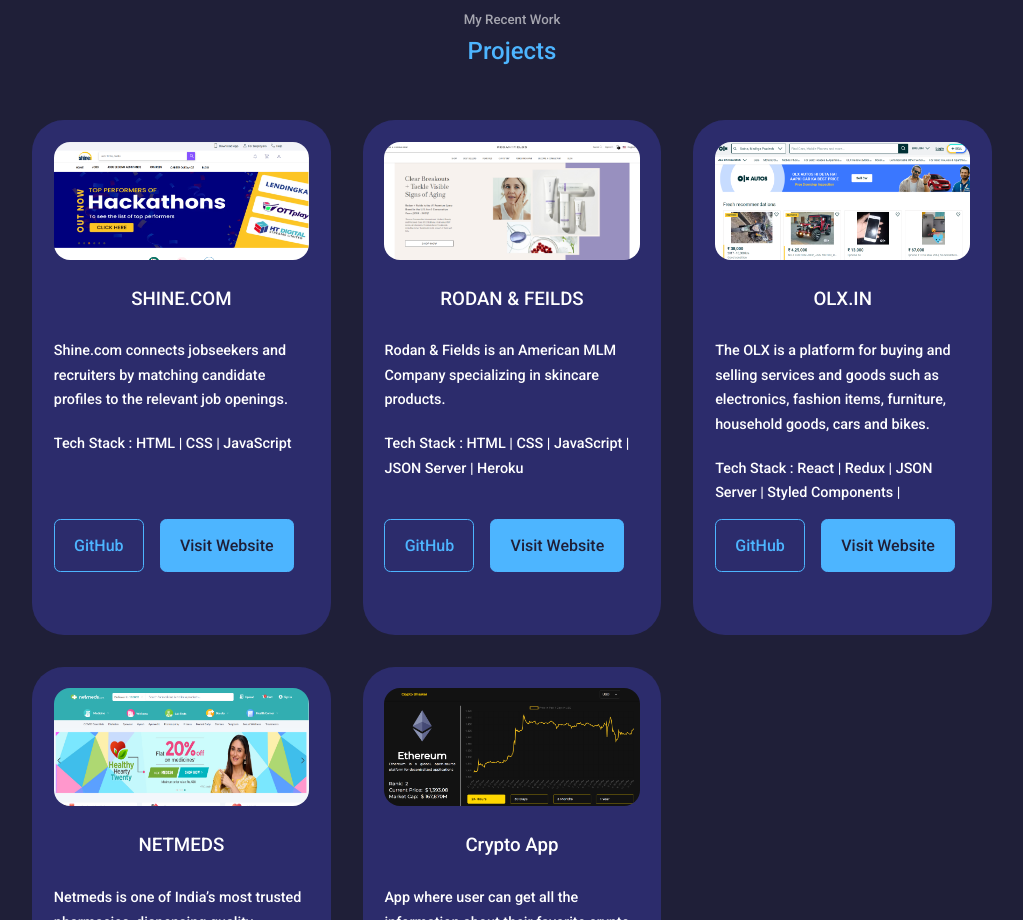
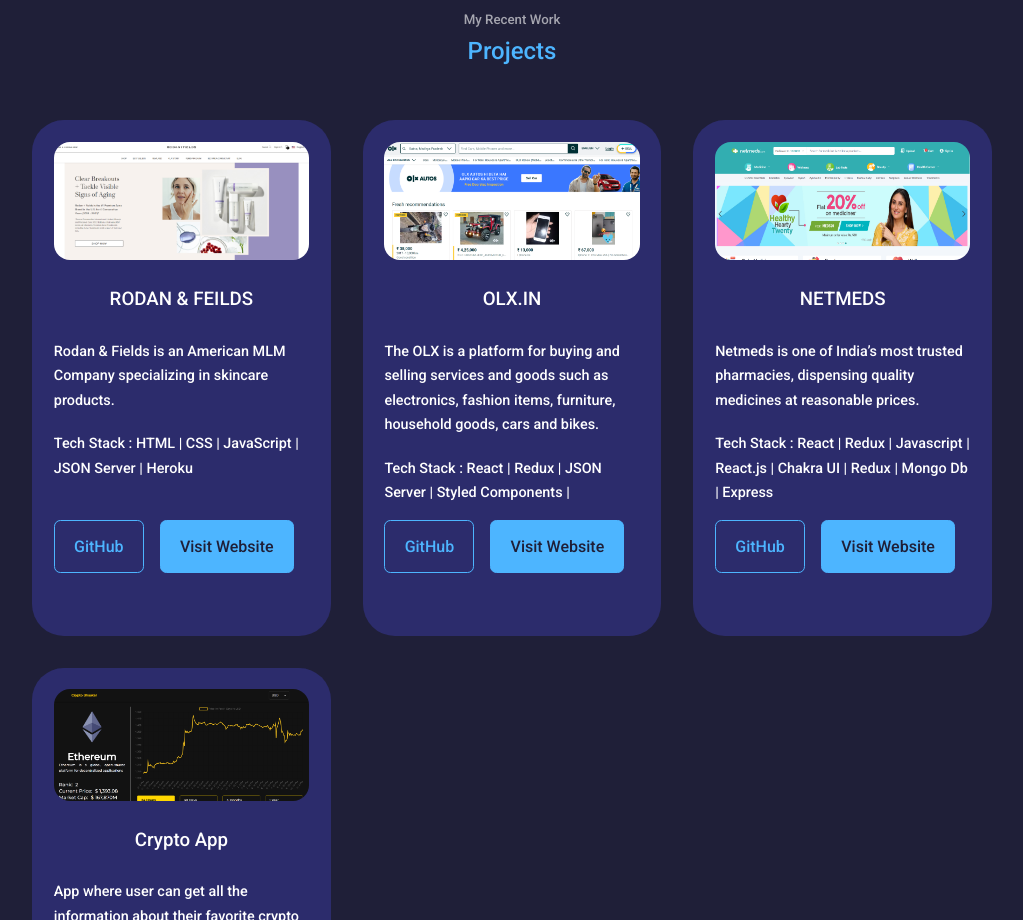
Before and after one commit to itsvikasdwivedi/Portfolio, a React (Create React App) app: page / in a window 1280 px wide. Shown: the part 1700-2620 px from the top of the page, without its empty margins (128-1151 px from the left). Built offline with nearby package versions, Linux system fonts and the light colour scheme.

Commit message:
project updation

```diff
--- a/src/components/Projects/Portfolio.jsx
+++ b/src/components/Projects/Portfolio.jsx
@@ -1,5 +1,4 @@
 import React from 'react';
-import IMG1 from '../../Assets/Shine.png';
 import IMG2 from '../../Assets/Rodan.png';
 import IMG3 from '../../Assets/olx.png';
 import IMG4 from '../../Assets/netmeds.png';
@@ -11,17 +10,6 @@
   const teamProjects = [
     {
       id: 1,
-      title: 'SHINE.COM',
-      img: IMG1,
-      description:
-        'Shine.com connects jobseekers and recruiters by matching candidate profiles to the relevant job openings.'
-        ,
-      technologies: 'Tech Stack : HTML | CSS | JavaScript',
-      link: 'https://shine-akash.netlify.app/',
-      github: 'https://github.com/web-dev-akash/Team_Shine',
-    },
-    {
-      id: 2,
       title: 'RODAN & FEILDS',
       img: IMG2,
       description:
@@ -31,12 +19,12 @@
       github: 'https://github.com/itsvikasdwivedi/Team-Rodan',
     },
     {
-      id: 3,
+      id: 2,
       title: 'OLX.IN',
       img: IMG3,
       description: 'The OLX is a platform for buying and selling services and goods such as electronics, fashion items, furniture, household goods, cars and bikes.',
       technologies: 'Tech Stack : React | Redux | JSON Server | Styled Components | ',
-      link: 'https://olx-clone-by-team-olx.netlify.app/',
+      link: 'https://olx-cloneone.netlify.app/',
       github: 'https://github.com/shivraj32644/Olx-Clone',
     },
     {
```
